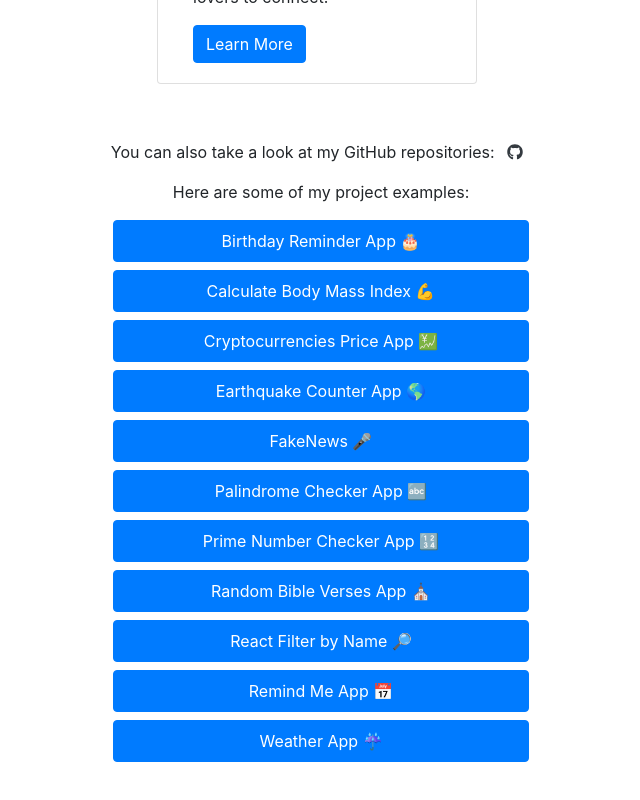
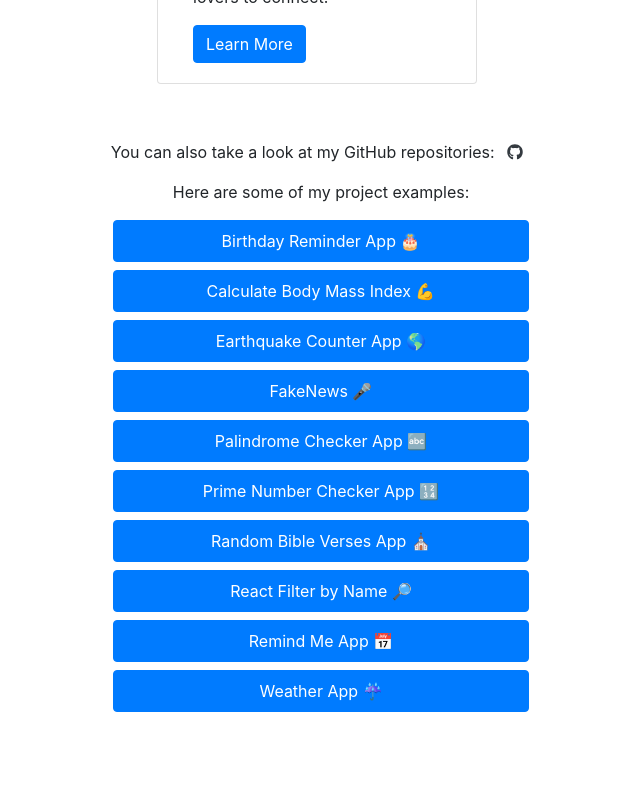
Before and after one commit to hjhm2018/my-portfolio-pwa, a React (Create React App) app: page /projects in a window 1280 px wide. Shown: the part 2777-3577 px from the top of the page, without its empty margins (319-959 px from the left). Built offline with nearby package versions, Linux system fonts and the light colour scheme; a web font is replaced by a local one.

Commit message:
removed crypto app

```diff
--- a/src/components/Projects.js
+++ b/src/components/Projects.js
@@ -14,8 +14,8 @@ import supermarketList from "../images/supermarketList.png";
 import bibliareflexionoracion from "../images/bibliareflexionoracion.png";
 import mealplanner from "../images/mealplanner.png";
 import randomgroupcreator from "../images/randomgroupcreator.png";
-import easypixel from '../images/EasyPixel.JPG'
-import graffixApp from '../images/GraffixApp.JPG'
+import easypixel from "../images/EasyPixel.JPG";
+import graffixApp from "../images/GraffixApp.JPG";
 import { FontAwesomeIcon } from "@fortawesome/react-fontawesome";
 import { Link } from "react-router-dom";
 import { Helmet } from "react-helmet";
@@ -190,8 +190,7 @@ const Projects = () => {
     {
       title: "Graffix Mobile App - English",
       image: graffixApp,
-      content:
-        "An that can help Artists and art lovers to connect.",
+      content: "An that can help Artists and art lovers to connect.",
       modalContent: `
       <p>An App built using Expo React Native, Node.js, MongoDB and AWS.</p>
       <p>You can visit its website &nbsp; <a href="https://graffixapp.com/"
@@ -225,11 +224,11 @@ const Projects = () => {
       name: "Birthday Reminder App",
       icon: "&#x1F382;",
     },
-    {
-      url: "cryptocurrencyapp",
-      name: "Cryptocurrencies Price App",
-      icon: "&#x1F4B9;",
-    },
+    // {
+    //   url: "cryptocurrencyapp",
+    //   name: "Cryptocurrencies Price App",
+    //   icon: "&#x1F4B9;",
+    // },
     {
       url: "randombibleversesapp",
       name: "Random Bible Verses App",
@@ -282,8 +281,7 @@ const Projects = () => {
                   className="pt-2"
                   variant="top"
                   src={card.image}
-                  style={{ height: 'auto', width: '100%' }}
-
+                  style={{ height: "auto", width: "100%" }}
                 />
                 <Card.Body>
                   <Card.Title>{card.title}</Card.Title>
```
Also changed, not shown: 1 other file (tests, documents, lock files or other folders).
